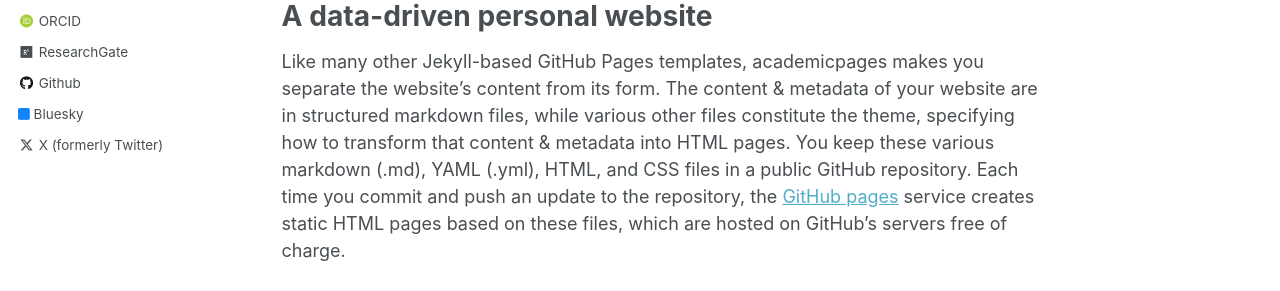
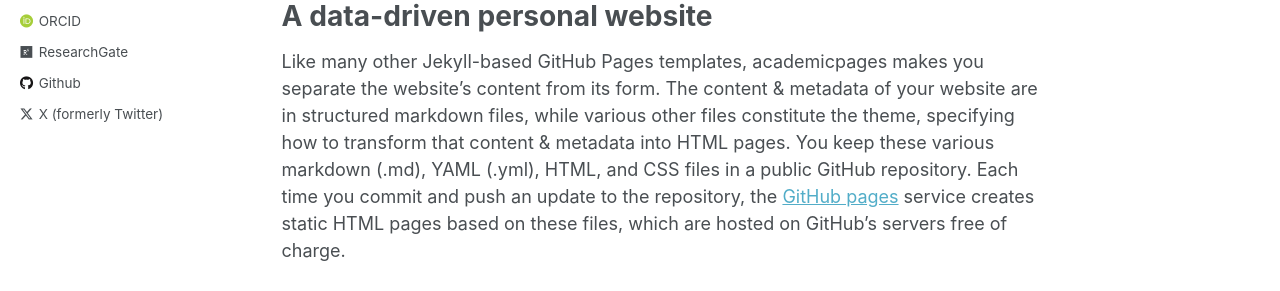
Before and after one commit to taniyakapoor/Webpage, a Jekyll site: the page built from _pages/about.md, in a window 1280 px wide. Shown: the part 482-773 px from the top of the page. Built offline with Jekyll 4.4.1, drawn with Linux system fonts in a browser that asks for light colours; some web fonts are replaced.

Commit message:
Update _config.yml

```diff
--- a/_config.yml
+++ b/_config.yml
@@ -11,9 +11,9 @@ title                    : "Taniya / PhD Researcher"
 title_separator          : "-"
 name                     : &name "Taniya Kapoor"
 description              : &description "Hi! Welcome to my page :)"
-url                      : https://academicpages.github.io # the base hostname & protocol for your site e.g. "https://mmistakes.github.io"
+url                      : https://taniyakapoor.github.io # the base hostname & protocol for your site e.g. "https://mmistakes.github.io"
 baseurl                  : "" # the subpath of your site, e.g. "/blog"
-repository               : "academicpages/academicpages.github.io"
+repository               : "taniyakapoor/taniyakapoor.github.io"
 
 # Site Author - The following control what appear as part of the author content on the side bar.
 #               If a field is blank the icon and link will not appear, otherwise it will be shown.
@@ -46,7 +46,7 @@ author:
   stackoverflow    : # User number or user number and name (i.e., use "1" or "1/jeff-atwood")
 
   # Social media
-  bluesky          : "bsky.app" # Replace this with you Bluesky username
+  bluesky          : #"bsky.app" # Replace this with you Bluesky username
   facebook         : # Username
   flickr           : # Username
   foursquare       : # Username
```
